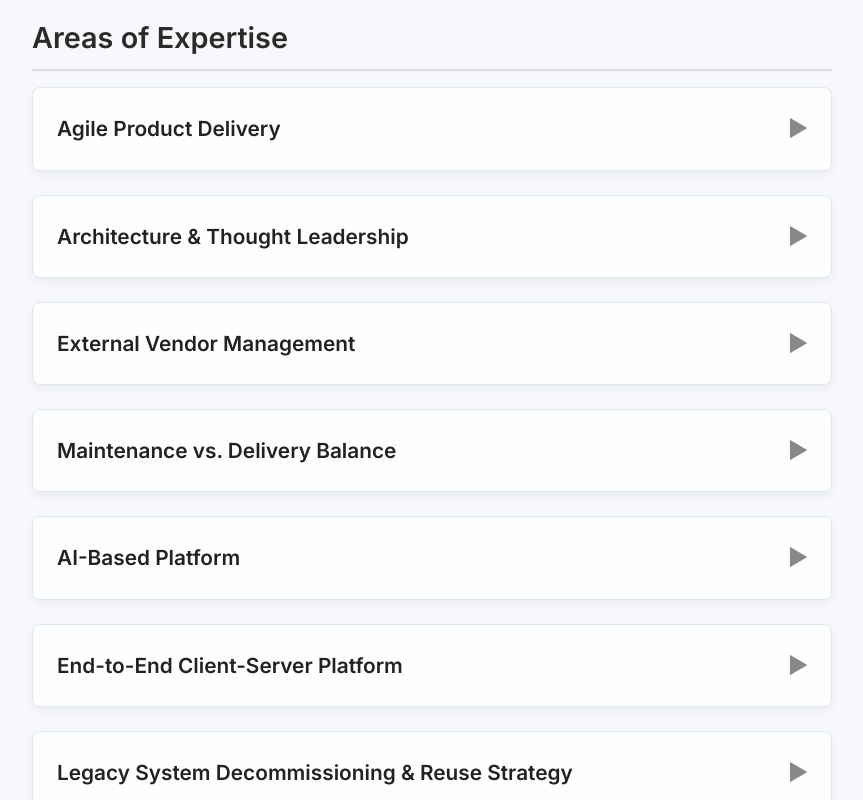
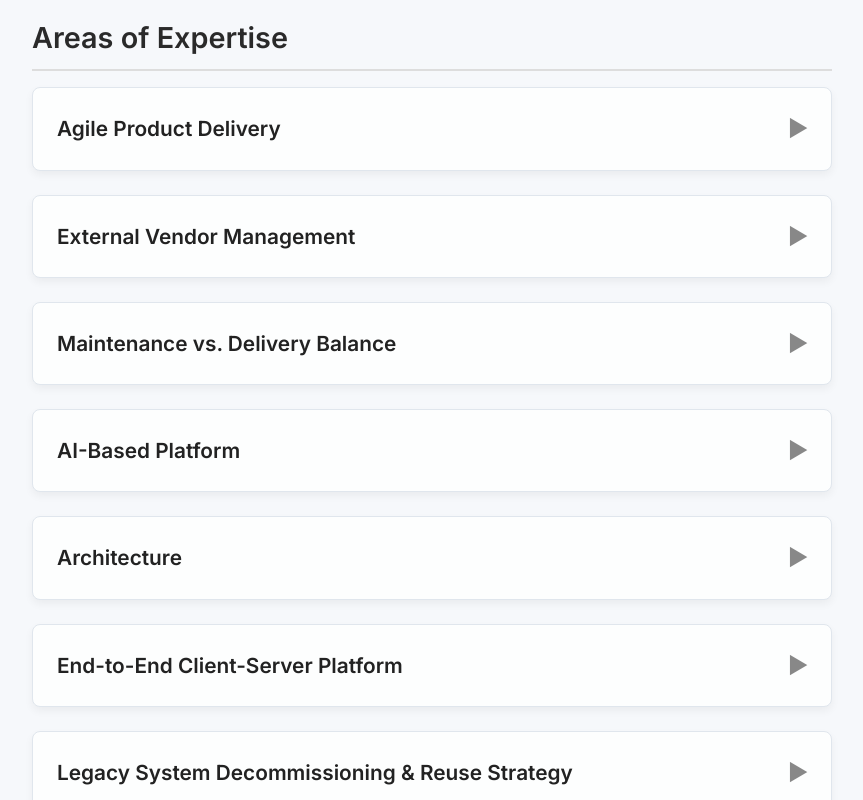
Before and after one commit to Nir-London/Projests, a plain HTML site: page index.html in a window 1280 px wide. Shown: the part 499-1299 px from the top of the page, without its empty margins (208-1071 px from the left). Drawn offline with Linux system fonts and the light colour scheme.

Commit message:
Update index.html

```diff
--- a/index.html
+++ b/index.html
@@ -182,11 +182,6 @@
     </details>
 
     <details class="project">
-      <summary>Architecture & Thought Leadership</summary>
-      <p>Led strategic architecture planning initiatives and cross-functional thinking groups. Designed hybrid infrastructures that seamlessly integrated cloud-native AWS services with on-premise systems, enabling scalability, security, and cost-efficiency for enterprise-grade platforms.</p>
-    </details>
-
-    <details class="project">
       <summary>External Vendor Management</summary>
       <p>Collaborated with external vendors operating under fixed-scope models by providing structured and fully defined business specifications. Ensured integration success by aligning deliverables with internal development pipelines and business goals.</p>
     </details>
@@ -199,6 +194,11 @@
     <details class="project">
       <summary>AI-Based Platform</summary>
       <p>Led the design and implementation of an AI-based internal platform that automated repetitive tasks and resulted in a 5% workforce efficiency improvement within the first year. The solution leveraged scalable microservices and integrated seamlessly into legacy systems.</p>
+    </details>
+
+    <details class="project">
+      <summary>Architecture</summary>
+      <p>Led strategic architecture planning initiatives and cross-functional thinking groups. Designed hybrid infrastructures that seamlessly integrated cloud-native AWS services with on-premise systems, enabling scalability, security, and cost-efficiency for enterprise-grade platforms.</p>
     </details>
 
     <details class="project">
```
